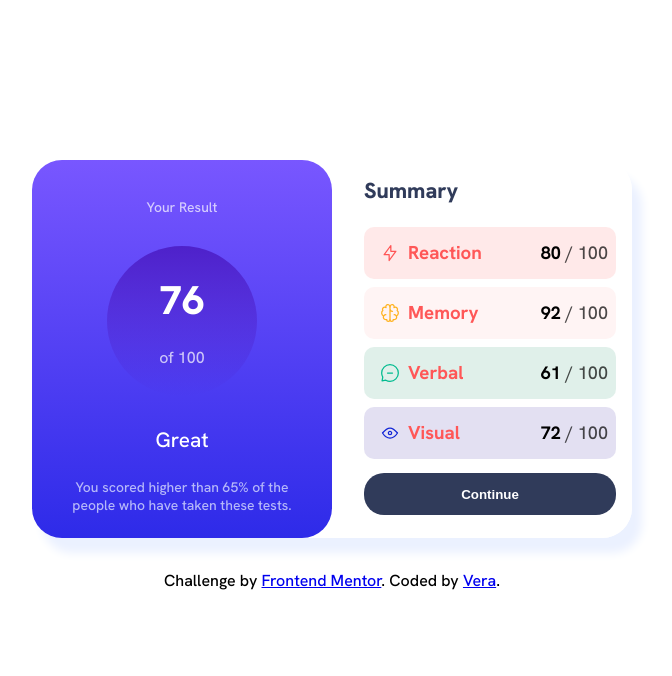
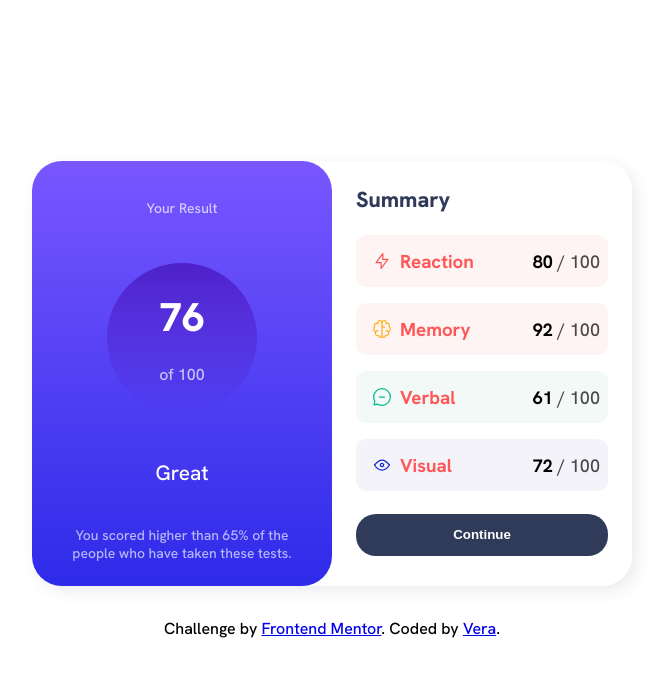
Before and after one commit to verakissyou17/Summary-Component, a plain HTML site: page index.html in a window 1280 px wide. Shown: the whole page, without its empty margins (308-980 px from the left). Drawn offline with Linux system fonts and the light colour scheme.

Commit message:
Improve design

```diff
--- a/style.css
+++ b/style.css
@@ -29,6 +29,8 @@
 
   body {
     min-height: 100vh;
+    display: flex;
+    flex-direction: column;
     align-items: center;
     justify-content: center;
     font-family: 'Hanken Grotesk', sans-serif;
@@ -40,19 +42,32 @@
 
   .wrapper {
     width: 100%;
-    max-width: 400px;
+    max-width: 600px;
     margin: 0 auto;
+    display: grid;
+    grid-template-columns: 1fr 1fr;
+    border-radius: 30px;
+    box-shadow: 5px 5px 15px hsla(224, 30%, 27%, 0.1);
   }
 
   header {
     color: var(--White);
     text-align: center;
+    display: flex;
+    flex-direction: column;
+    align-items: center;
+    justify-content: space-between;
+    border-radius: 30px;
     padding: 1.5em;
-    border-bottom-left-radius: 30px;
-    border-bottom-right-radius: 30px;
     background: linear-gradient(
       var(--Light-slate-blue),
       var(--Light-royal-blue));
+  }
+
+    main {
+    padding: 1.5em;
+    background-color: var(--White);
+    border-radius: 30px;
   }
 
   .header_p  {
@@ -65,7 +80,6 @@
     color: var(--Pale-blue);
     opacity: .7;
     font-size: 0.87rem;
-    padding-bottom: 2em;
   }
 
     header h1 {
@@ -92,22 +106,11 @@
     font-weight: 800;
   }
 
-  main {
-    margin-left: 1em;
-    padding: 1em;
-    background-color: var(--White);
-    border-radius: 30px;
-  }
-
   main h2 {
     font-size: 1.35rem;
     font-weight: 800;
     margin-bottom: 1em;
     color: var(--Dark-gray-blue);
-  }
-
-  main img {
-    padding-left: .25em;
   }
 
   main section,
@@ -131,31 +134,31 @@
   }
 
   .first--section {
-    background-color: color-mix(in srgb-linear, var(--Light-red) 20%, var(--White) 70%);
+    background-color: color-mix(in srgb-linear, var(--Light-red) 10%, var(--White) 70%);
     padding: .5em;
     border-radius: 10px;
-    margin-bottom: .5em;
+    margin-bottom: 1em;
   }
 
     .second--section {
     background-color: color-mix(in srgb-linear, var(--Light-red) 10%, var(--White) 70%);
     padding: .5em;
     border-radius: 10px;
-    margin-bottom: .5em;
+    margin-bottom: 1em;
   }
 
     .third--section {
-    background-color: color-mix(in srgb-linear, var(--Green-teal) 25%, var(--White) 70%);
+    background-color: color-mix(in srgb-linear, var(--Green-teal) 10%, var(--White) 70%);
     padding: .5em;
     border-radius: 10px;
-    margin-bottom: .5em;
+    margin-bottom: 1em;
   }
 
    .fourth--section {
-    background-color: color-mix(in srgb-linear, var(--Violet-blue) 25%, var(--White) 70%);
+    background-color: color-mix(in srgb-linear, var(--Violet-blue) 10%, var(--White) 70%);
     padding: .5em;
     border-radius: 10px;
-    margin-bottom: .5em;
+    margin-bottom: 1em;
   }
 
   .reaction--p {
@@ -190,36 +193,33 @@
     cursor: pointer;
   }
 
+  button:hover {
+    background: linear-gradient(
+      var(--Light-slate-blue),
+      var(--Light-royal-blue));
+  }
+
   footer {
     text-align: center;
     margin-top: 2em;
   }
 
-  @media (width > 500px) {
-
+  @media (width < 500px) {
     body {
-      padding-top: 10em;
-      height: 100vh;
+      justify-content: flex-start;
     }
 
+
      .wrapper {
-      display: flex;
-      max-width: 600px;
-      box-shadow: 10px 15px 10px var(--Pale-blue);
-      border-radius: 30px;
+      grid-template-columns: 1fr;
+      grid-template-rows: auto;
      }
 
-    header, main {
-      display: flex;
-      flex-direction: column;
-      justify-content: space-between;
-      flex: 1;
-      border-top-right-radius: 30px;
-      border-top-left-radius: 30px;
+     main {
+      border-radius: 0;
      }
 
-     .header__p {
-      padding-bottom: 0;
+     header {
+      border-radius: 0 0 30px 30px;
      }
-
   }
```
Lines whose indentation alone changed are shown as unchanged.
